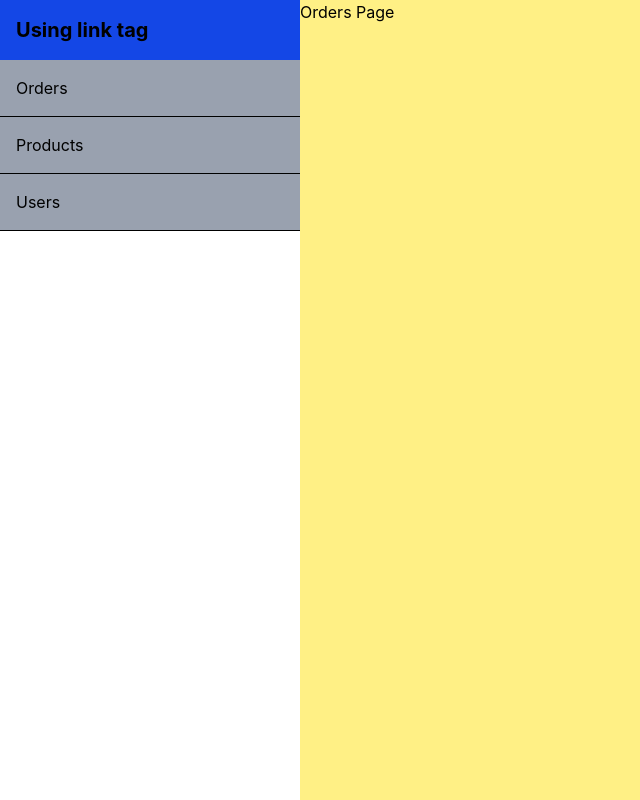
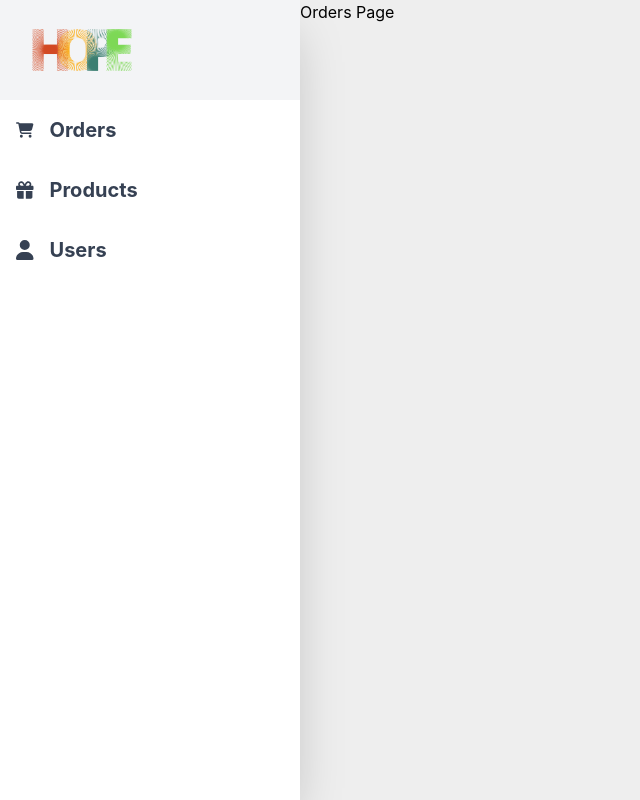
Before and after one commit to isuranga-lahiru/newmeren-frontend, a React (Vite) app: page /admin in a window 1280 px wide. Shown: the whole page, without its empty margins (0-640 px from the left). Built offline with nearby package versions, Linux system fonts and the light colour scheme.

Commit message:
Refactor AdminPage layout and navigation links for improved structure and styling

```diff
--- a/src/pages/adminPage.jsx
+++ b/src/pages/adminPage.jsx
@@ -1,27 +1,50 @@
 import { Routes, Route } from 'react-router-dom'
 import { Link } from 'react-router-dom'
+import { FaCartShopping } from 'react-icons/fa6'
+import { FaGift } from 'react-icons/fa6'
+import { FaUser } from 'react-icons/fa6'
+import React from 'react'
+import AdminProductPage from './admin/adminProductPage'
+
 
 export default function AdminPage() {
   return (
-    <div className='w-full h-full flex bg-purple-600'>
+    <div className='w-full h-full flex bg-primary'>
 
-        <div className='w-75 h-full bg-white flex flex-col'>
+        <div className='w-[300px] shrink-0 h-full bg-white flex flex-col shadow-2xl'>
 
-            <h1 className='text-xl font-bold p-4 bg-blue-700 width-50px'>Using link tag</h1>
+            <div className='w-full h-[100px] flex items-center bg-gray-100 px-5 py-2.5  '>
 
-            <Link to='/admin' className='block p-4 border-b bg-gray-400'>Orders</Link>
-            <Link to='/admin/products' className='block p-4 border-b bg-gray-400'>Products</Link>
-            <Link to='/admin/users' className='block p-4 border-b bg-gray-400'>Users</Link>
-{/* Using link tag will not cause the page to reload and will keep the state of the application */}
+                <img src="logo.png" alt="Admin logo" className='  h-40 object-cover' />
+
+            </div>
+
+            <Link to="/admin" className='w-full  p-4 text-xl text-gray-700 font-bold flex   items-center gap-4'>
+                <FaCartShopping />
+                <span  className='w-full h-full block '>Orders</span>
+            </Link>
+
+            <Link to="/admin/products" className='w-full  p-4 text-xl text-gray-700 font-bold flex   items-center gap-4'>
+                <FaGift />
+                <span  className='w-full h-full block '>Products</span>
+            </Link>
+
+            <Link to="/admin/users" className='w-full  p-4 text-xl text-gray-700 font-bold flex   items-center gap-4'>
+                <FaUser />
+                <span  className='w-full h-full block '>Users</span>
+            </Link>
+
+
 
         </div>
 
-        <div className='w-[calc(100%-300px)] h-full bg-yellow-200'>
+        <div className='flex-1 h-full'>
 
             <Routes>
-                <Route path='/' element={<h1>Orders Page</h1>}></Route>
-                <Route path='/products' element={<h1>Products Page</h1>}></Route>
-                <Route path='/users' element={<h1>Users Page</h1>}></Route>
+                <Route path="" element={<h1>Orders Page</h1>} />
+                <Route path="products" element={<AdminProductPage/>} />
+                <Route path="users" element={<h1>Users Page</h1>} />
+
             </Routes>
 
 
```
